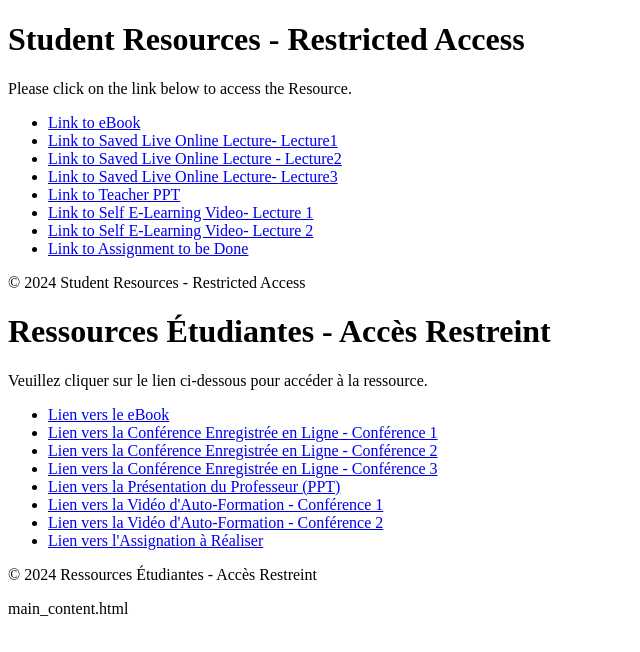
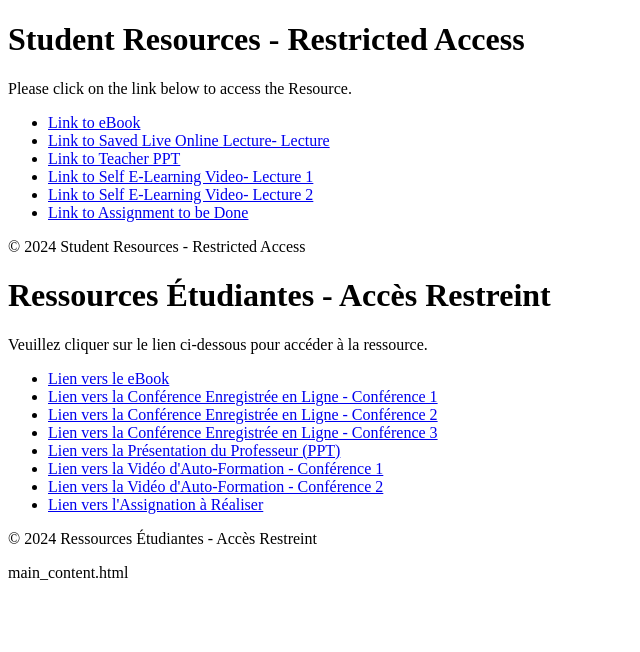
Before and after one commit to occultedge/antmynphys, a plain HTML site: page main_content.html in a window 1280 px wide. Shown: the whole page, without its empty margins (0-640 px from the left). Drawn offline with Linux system fonts and the light colour scheme.

Commit message:
Update main_content.html

```diff
--- a/main_content.html
+++ b/main_content.html
@@ -17,11 +17,10 @@
   <main>
     <ul>
       <li><a href="https://docs.google.com/document/d/1dV_58GKy0aowAt-_HEVrbSBYpwfVfJFp84IXQ0LsmCI/edit?usp=sharing" target="_blank">Link to eBook</a></li>
-      <li><a href="https://youtu.be/Ezf32bnrdFU" target="_blank">Link to Saved Live Online Lecture- Lecture1</a></li>
-      <li><a href="https://youtu.be/uSRvy4biCO4" target="_blank">Link to Saved Live Online Lecture - Lecture2</a></li>
-       <li><a href="https://youtu.be/O-25UJq7pPU" target="_blank">Link to Saved Live Online Lecture- Lecture3</a></li>
+      <li><a href="https://youtu.be/4AlGbxKzdLA" target="_blank">Link to Saved Live Online Lecture- Lecture</a></li>
 
-      <li><a href="https://www.orionfr.co.in/blank" target="_blank">Link to Teacher PPT</a></li>
+
+      <li><a href="https://docs.google.com/presentation/d/1Y7W8J3RMB1-nyE53SgzhmJoDK3SelVWr/edit?usp=sharing&ouid=100809232314841875185&rtpof=true&sd=true" target="_blank">Link to Teacher PPT</a></li>
       <li><a href="https://occultedge.github.io/elngengsocnanthro1of2" target="_blank">Link to Self E-Learning Video- Lecture 1</a></li>
       <li><a href="https://occultedge.github.io/elngengsocnanthro/" target="_blank">Link to Self E-Learning Video- Lecture 2</a></li>
       <li><a href="https://docs.google.com/document/d/1dV_58GKy0aowAt-_HEVrbSBYpwfVfJFp84IXQ0LsmCI/edit?usp=sharing" target="_blank">Link to Assignment to be Done</a></li>
```
